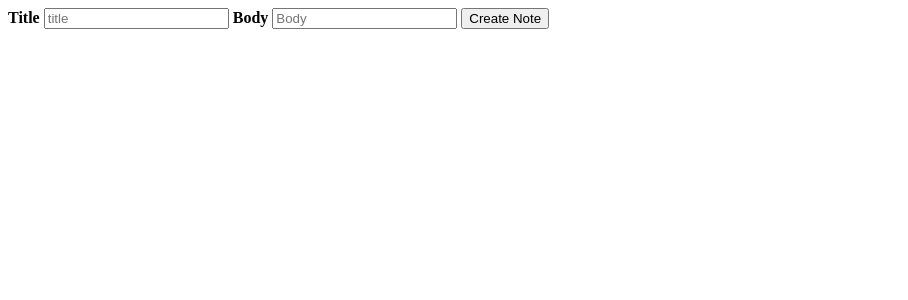
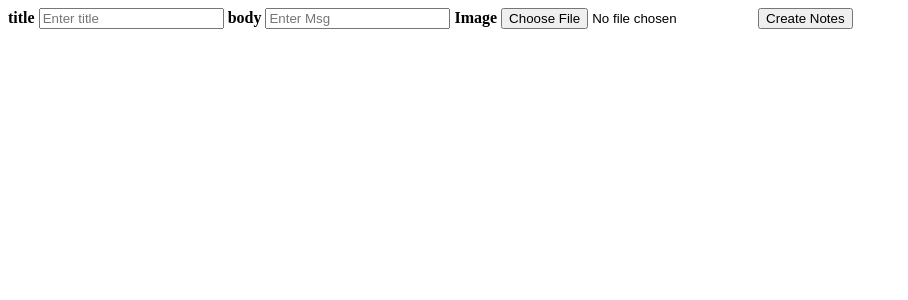
Before and after one commit to code09-web/notes_app, a Django app: page /create in a window 1280 px wide. Shown: the top 300 px of the page, without its empty margins (0-908 px from the left). Run offline with Django 3.2, Linux system fonts and the light colour scheme.

Commit message:
worked on image filed show in frontend and upload

```diff
--- a/UI/templates/UI/create_notes.html
+++ b/UI/templates/UI/create_notes.html
@@ -1,59 +1,61 @@
-
 <!DOCTYPE html>
 <html>
 
 <head>
     <meta charset="utf-8">
     <meta http-equiv="X-UA-Compatible" content="IE=edge">
-    <title>Create Notes</title>
+    <title>Signup page</title>
     <meta name="description" content="">
     <meta name="viewport" content="width=device-width, initial-scale=1">
     <link rel="stylesheet" href="">
+    <style>
+        .success {
+            color: red;
+        }
+    </style>
 </head>
 
 <body>
-    <form action="{% url 'notes_api' %}" method="post" id="login-form">
+    <form action="" method="post" id="post-form" enctype="multipart/form-data">
         <div class="container">
-            <label for="uname"><b>Title</b></label>
-            <input type="text" placeholder="title" name="title" id="title" class="title">
+            <label for="title"><b>title</b></label>
+            <input type="text" placeholder="Enter title" name="title" id="title" class="title">
 
-            <label for="psw"><b>Body</b></label>
-            <input type="text" placeholder="Body" name="title" id="body" class="title">
+            <label for="body"><b>body</b></label>
+            <input type="text" placeholder="Enter Msg" name="body" id="body" class="body">
+            <label for="body"><b>Image</b></label>
+            <input type="file" id="image" name="image">
 
-            <button type="submit" value="submit" name="submit">Create Note</button>
+            <button type="submit" value="upload" name="submit">Create Notes</button>
         </div>
-
     </form>
     <script src="https://code.jquery.com/jquery-2.2.4.min.js"
         integrity="sha256-BbhdlvQf/xTY9gja0Dq3HiwQF8LaCRTXxZKRutelT44=" crossorigin="anonymous"></script>
+
+    {% comment %} <!--------------------------- Ajax Api Call ---------------------------------> {% endcomment %}
     <script type="text/javascript">
-        $("#login-form").submit(function (event) {
+        $("#post-form").submit(function (event) {
             event.preventDefault();
-            let title = document.getElementById("title").value;
-            let body = document.getElementById("body").value;
+            let formData = new FormData(this);
             $.ajax({
                 url: "http://127.0.0.1:8000/notes",
                 headers: {
                     'Authorization': `Bearer ${window.localStorage.getItem('refresh_token')}`
                 },
-                type: "Post",
+                type: 'POST',
                 dataType: 'json',
-                contentType: "application/json",
-                data: JSON.stringify({
-                    'title': title,
-                    'body': body,
-                }),
+                contentType: false,
+                processData: false,
+                data: formData,
                 success: function (data) {
-                window.location.href = "http://127.0.0.1:8000/home";
-                },
+                    console.log(data);
+                    window.location.href = "/create";
 
-                error: function (e) {
-                    console.log(e);
-                },
-            }); // end ajax
+                }
+            });
+
         });
     </script>
-
 </body>
 
 </html>
--- a/UI/urls.py
+++ b/UI/urls.py
@@ -6,5 +6,6 @@ urlpatterns = [
     path('home',csrf_exempt(notes_page)),
     path('login',csrf_exempt(login)),
     path('create',csrf_exempt(create_notes)),
-    path('singup',csrf_exempt(singup))
+    path('singup',csrf_exempt(singup)),
+    path('details',csrf_exempt(details))
 ]
--- a/UI/views.py
+++ b/UI/views.py
@@ -11,3 +11,6 @@ def create_notes(request):
 
 def singup(request):
     return render(request,'UI/singup.html')
+
+def details(request):
+    return render(request,'UI/details_page.html')
--- a/account/serializers.py
+++ b/account/serializers.py
@@ -3,7 +3,6 @@ from django.contrib.auth import get_user_model
 from rest_framework.validators import UniqueValidator
 from django.contrib.auth.models import User
 from django.contrib.auth.password_validation import validate_password
-from rest_framework_simplejwt.serializers import TokenObtainPairSerializer
 
 class UserSerializer(serializers.ModelSerializer):
     class Meta:
--- a/blog/serializers.py
+++ b/blog/serializers.py
@@ -13,4 +13,4 @@ class NoteSerializersForPut(serializers.ModelSerializer):
 
     class Meta:
         model=NotesModel
-        fields=['title','body']
+        fields=['title','body','image']
--- a/blog/urls.py
+++ b/blog/urls.py
@@ -3,5 +3,5 @@ from . import views
 from django.views.decorators.csrf import csrf_exempt
 urlpatterns = [
     path('notes',csrf_exempt(views.NotesView.as_view()),name='notes_api'),
-    path('notes/<int:notes_id>/',csrf_exempt(views.NotesDetailView.as_view())),
+    path('notes/<int:notes_id>/',csrf_exempt(views.NotesDetailView.as_view()),name='crud_api'),
 ]
--- a/notes_app/urls.py
+++ b/notes_app/urls.py
@@ -18,6 +18,8 @@ from django.urls import path,include
 from rest_framework import permissions
 from drf_yasg.views import get_schema_view
 from drf_yasg import openapi
+from django.conf import settings
+from django.conf.urls.static import static
 
 
 
@@ -43,4 +45,4 @@ urlpatterns = [
    path('api-auth/', include('rest_framework.urls')),
 
 
-]
+]+ static(settings.MEDIA_URL, document_root=settings.MEDIA_ROOT)
```
Also changed, not shown: UI/templates/UI/notes.html (+36 -3 lines), blog/migrations/0005_alter_notesmodel_file.py (added), blog/migrations/0006_auto_20211115_1122.py (added), db.sqlite3, media/media/oil.jpg (added), media/media/oil_C3VkeIk.jpg (added), media/media/oil_kcz1b92.jpg (added), media/media/pasta.jpg (added), media/media/pasta_RiOiD02.jpg (added).
